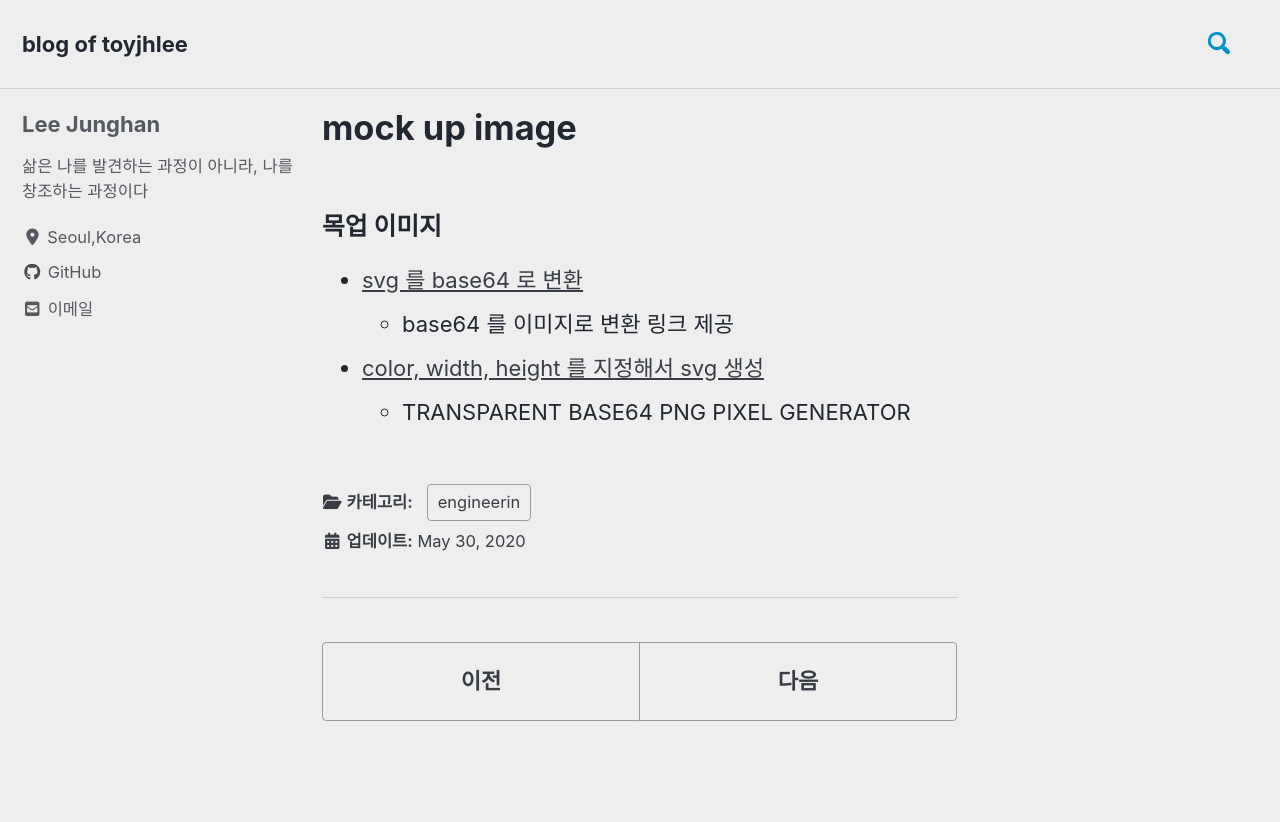
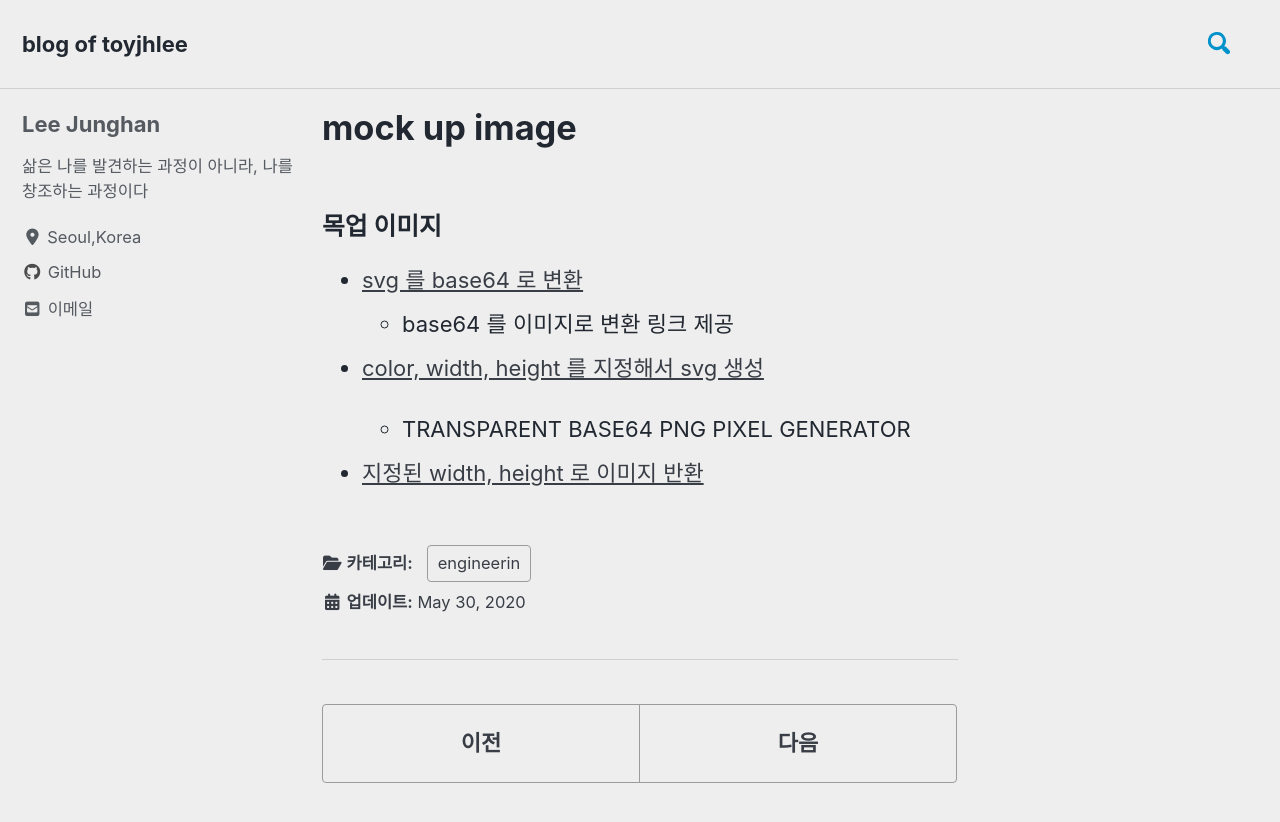
Before and after one commit to toyjhlee/toyjhlee.github.com, a Jekyll site: the page built from _posts/2020-10-15-mock-up-image.md, in a window 1280 px wide and 900 px high. Shown: the top 822 px of the window. Built offline with Jekyll 4.4.1, drawn with Linux system fonts in a browser that asks for light colours; cached includes are drawn as plain includes; nearby versions of some CDN libraries.

Commit message:
docs: update mock-up-image

```diff
--- a/_posts/2020-10-15-mock-up-image.md
+++ b/_posts/2020-10-15-mock-up-image.md
@@ -9,4 +9,7 @@ categories: engineerin
 - [svg 를 base64 로 변환](https://base64.guru/converter/encode/image/svg)
   - base64 를 이미지로 변환 링크 제공
 - [color, width, height 를 지정해서 svg 생성](https://png-pixel.com/)
+
   - TRANSPARENT BASE64 PNG PIXEL GENERATOR
+
+- [지정된 width, height 로 이미지 반환](https://lorempixel.com/)
```
